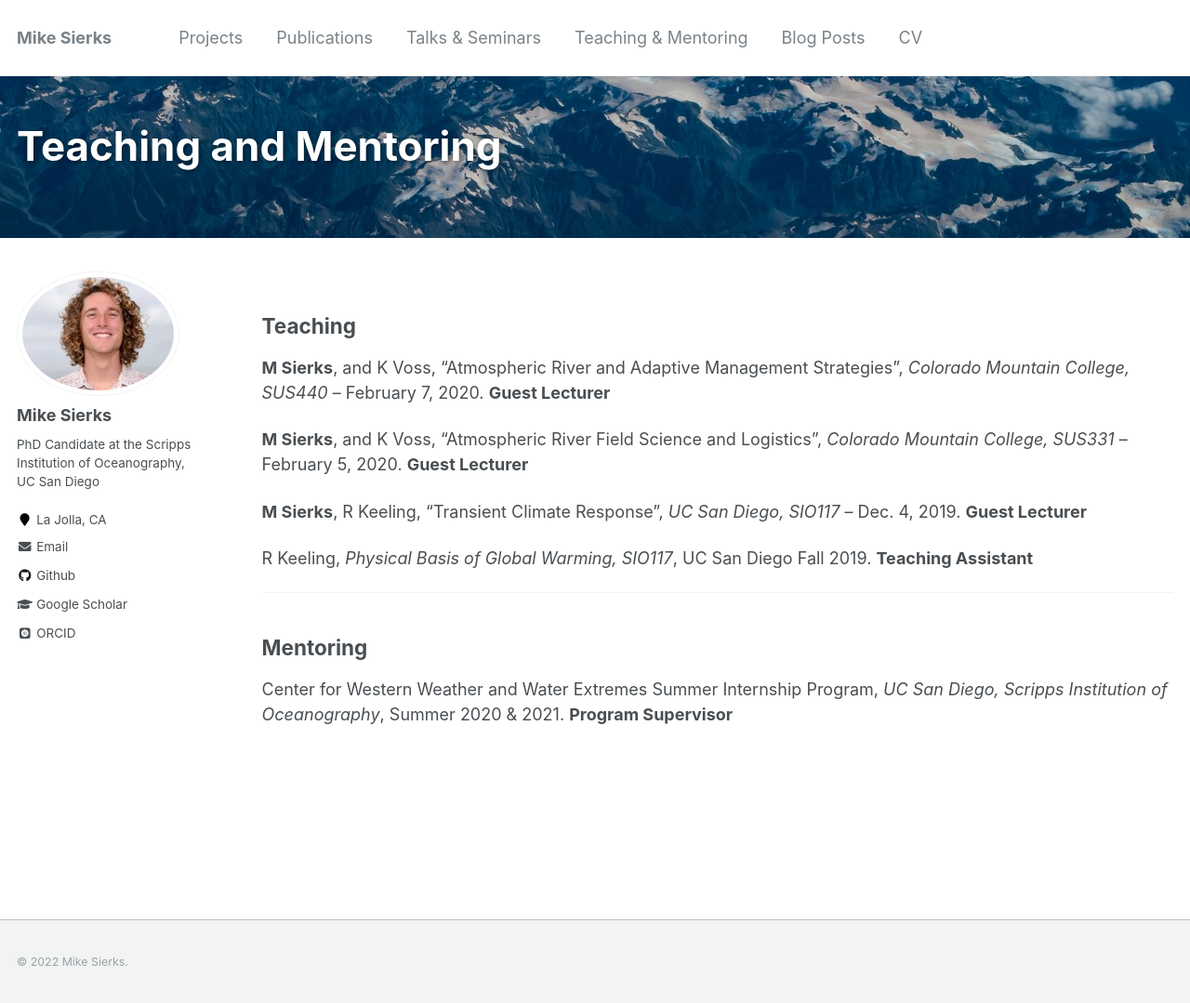
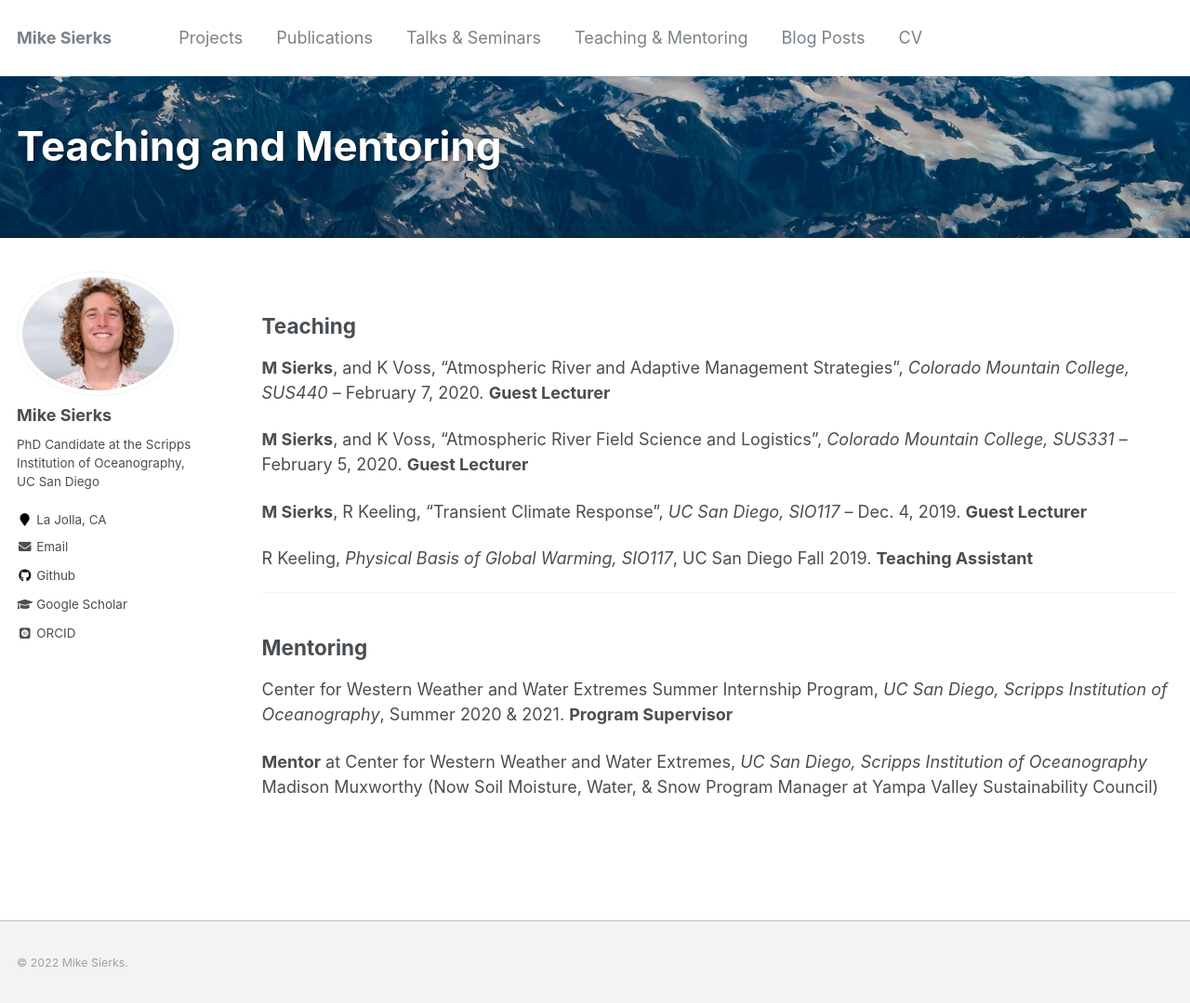
Before and after one commit to mdsierks/mdsierks.github.io, a Jekyll site: the page built from _pages/teach.md, in a window 1280 px wide and 1081 px high. Shown: the whole window at 93% size. Built offline with Jekyll 4.4.1, drawn with Linux system fonts in a browser that asks for light colours; some web fonts are replaced.

Commit message:
upate mentoring

```diff
--- a/_pages/teach.md
+++ b/_pages/teach.md
@@ -33,3 +33,5 @@
 ## Mentoring
 
 Center for Western Weather and Water Extremes Summer Internship Program, *UC San Diego, Scripps Institution of Oceanography*, Summer 2020 & 2021. **Program Supervisor**
+
+**Mentor** at Center for Western Weather and Water Extremes, *UC San Diego, Scripps Institution of Oceanography* <br/> Madison Muxworthy (Now Soil Moisture, Water, & Snow Program Manager at Yampa Valley Sustainability Council)
```
